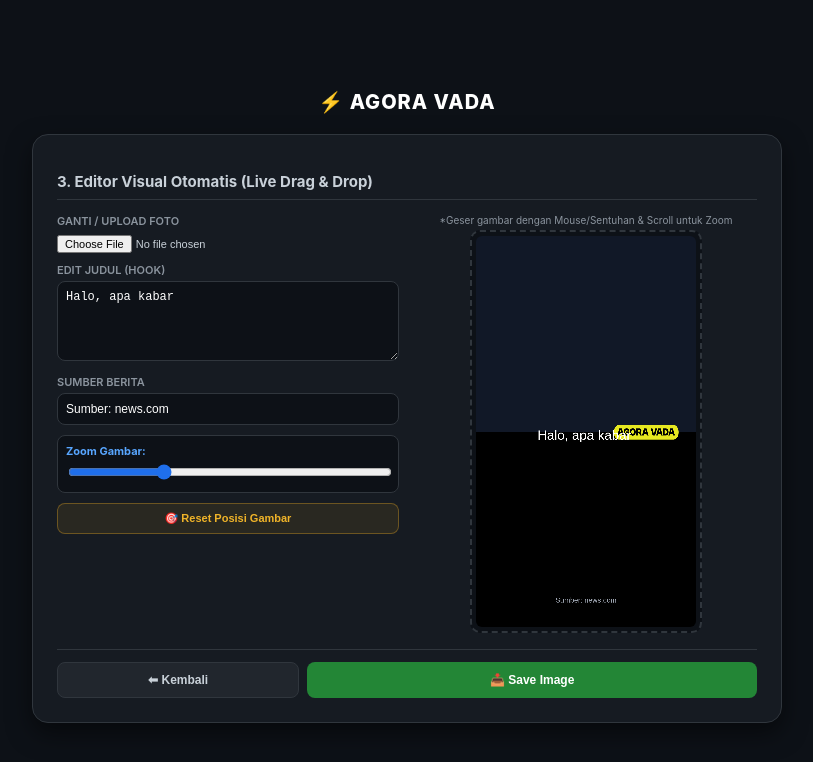
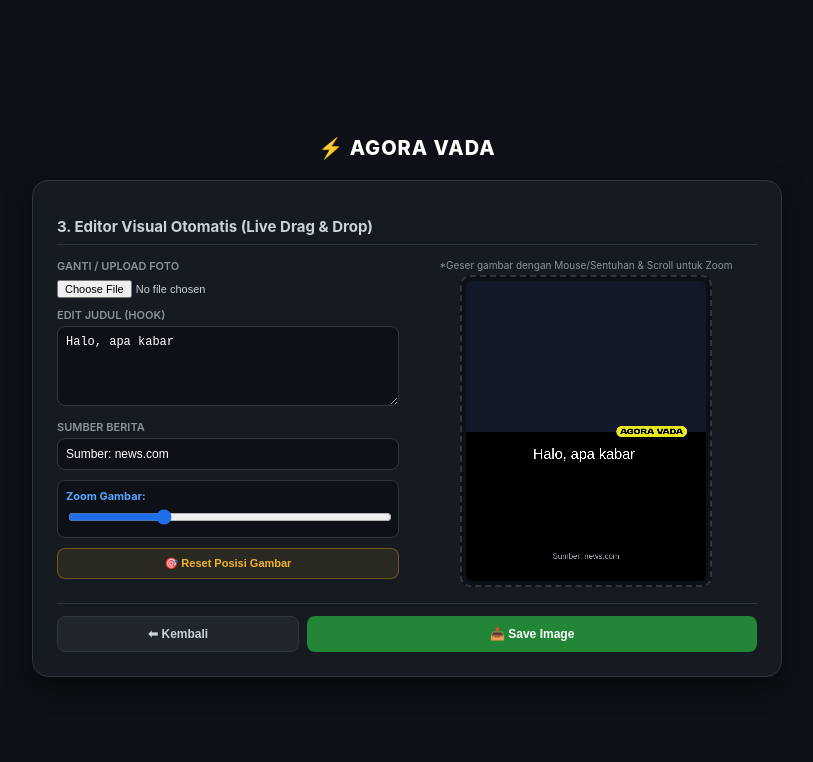
Before and after one commit to OffiziellNed/AgoraVada-Javascript, a Next.js app: page / in a window 1280 px wide. Both pictures are taken after a click on the button "Langsung ke Editor ➔". Shown: the top 762 px of the page, without its empty margins (233-1046 px from the left). Built offline with nearby package versions, Linux system fonts and the light colour scheme.

Commit message:
Update page.js

```diff
--- a/app/page.js
+++ b/app/page.js
@@ -18,8 +18,9 @@ export default function AgoraVadaPortal() {
   const [isDragging, setIsDragging] = useState(false);
   const [dragStart, setDragStart] = useState({ x: 0, y: 0 });
 
+  // Posisi default teks disesuaikan untuk kanvas 1080x1350
   const [teksX, setTeksX] = useState(540);
-  const [teksY, setTeksY] = useState(1000);
+  const [teksY, setTeksY] = useState(800);
   const [ukuranFont, setUkuranFont] = useState(65);
   const [jarakBaris, setJarakBaris] = useState(1.4);
   const [alignTeks, setAlignTeks] = useState('Tengah');
@@ -31,7 +32,7 @@ export default function AgoraVadaPortal() {
     setImgY(0);
     setImgScale(1);
     setTeksX(540);
-    setTeksY(1000);
+    setTeksY(800);
     setUkuranFont(65);
     setJarakBaris(1.4);
   };
@@ -55,7 +56,7 @@ export default function AgoraVadaPortal() {
           ctx.restore();
         }
 
-        // 2. Gambar Template Agora Vada (Layer Atas dengan nama file asli ber-spasi)
+        // 2. Gambar Template Agora Vada
         const templateImg = new Image();
         templateImg.src = '/Agora Vada Template.png';
 
@@ -71,7 +72,7 @@ export default function AgoraVadaPortal() {
       };
 
       const drawTextAndLayers = (ctx) => {
-        // 3. Render Teks Judul (Hook)
+        // 3. Render Teks Judul
         ctx.fillStyle = '#FFFFFF';
         ctx.font = `${ukuranFont}px sans-serif`;
         ctx.textAlign = alignTeks === 'Tengah' ? 'center' : 'left';
@@ -100,11 +101,11 @@ export default function AgoraVadaPortal() {
           ctx.fillText(lines[k], teksX, currentY + (k * lineHeight));
         }
 
-        // 4. Render Sumber Berita
+        // 4. Render Sumber Berita (Dinaikkan posisinya jadi Y:1250 agar pas di kanvas 1350px)
         ctx.fillStyle = '#9CA3AF';
         ctx.font = '35px sans-serif';
         ctx.textAlign = 'center';
-        ctx.fillText(sumberBerita, 540, 1800);
+        ctx.fillText(sumberBerita, 540, 1250);
       };
 
       if (imageUrl) {
@@ -363,10 +364,11 @@ export default function AgoraVadaPortal() {
                   backgroundColor: '#0d1117', border: '2px dashed #30363d', borderRadius: '10px', padding: '4px',
                   cursor: isDragging ? 'grabbing' : 'grab', overflow: 'hidden', display: 'flex', alignItems: 'center', justifyContent: 'center'
                 }}>
+                  {/* UKURAN CANVAS DIUBAH KE 1080x1350 */}
                   <canvas
                     ref={canvasRef}
                     width="1080"
-                    height="1920"
+                    height="1350"
                     onMouseDown={handleMouseDown}
                     onMouseMove={handleMouseMove}
                     onMouseUp={handleMouseUp}
@@ -375,7 +377,7 @@ export default function AgoraVadaPortal() {
                     onTouchMove={handleMouseMove}
                     onTouchEnd={handleMouseUp}
                     onWheel={handleWheel}
-                    style={{ width: '220px', height: 'auto', borderRadius: '6px', display: 'block', touchAction: 'none' }}
+                    style={{ width: '240px', height: 'auto', borderRadius: '6px', display: 'block', touchAction: 'none' }}
                   ></canvas>
                 </div>
               </div>
@@ -385,7 +387,7 @@ export default function AgoraVadaPortal() {
             <div style={{ display: 'flex', gap: '8px', marginTop: '16px', borderTop: '1px solid #30363d', paddingTop: '12px' }}>
               <button
                 style={{ width: '35%', backgroundColor: '#21262d', color: '#c9d1d9', padding: '10px', borderRadius: '8px', fontWeight: '600', fontSize: '12px', border: '1px solid #30363d', cursor: 'pointer' }}
-                onClick={() => setCurrentPage(1)}
+                onClick={() => setCurrentPage(2)}
               >
                 ⬅ Kembali
               </button>
```
